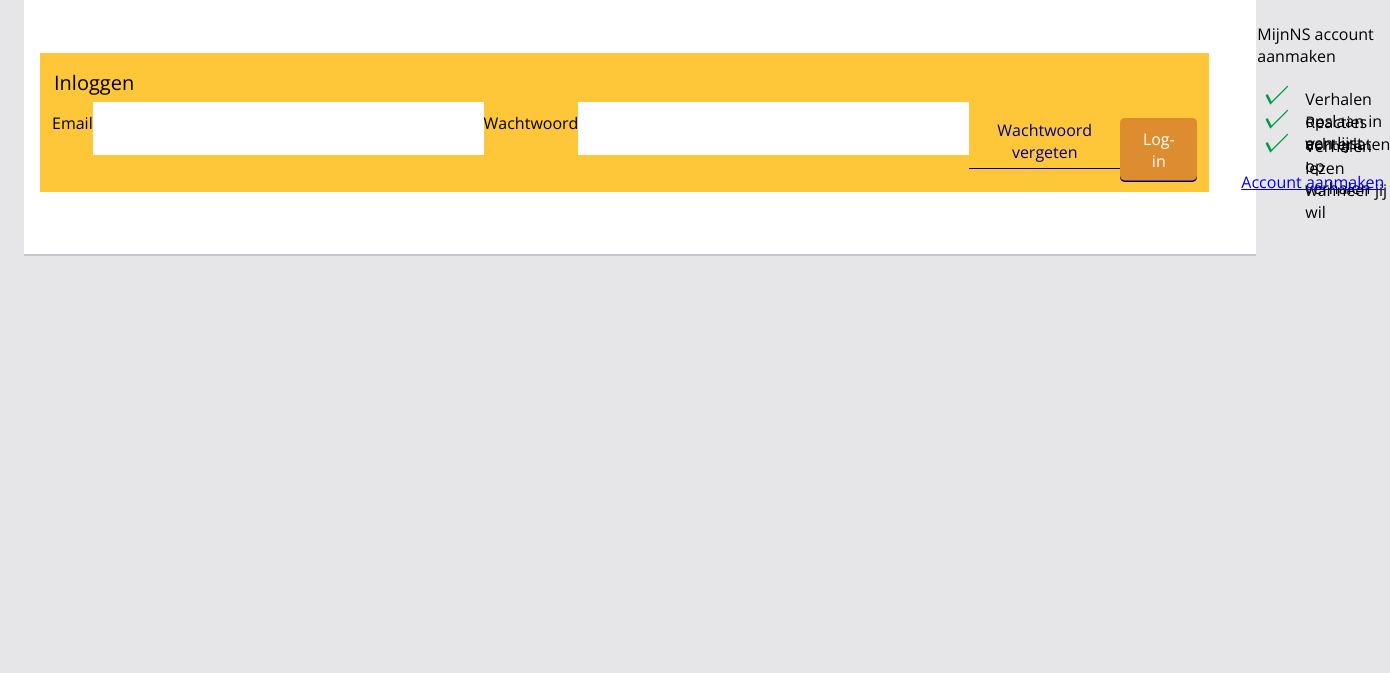
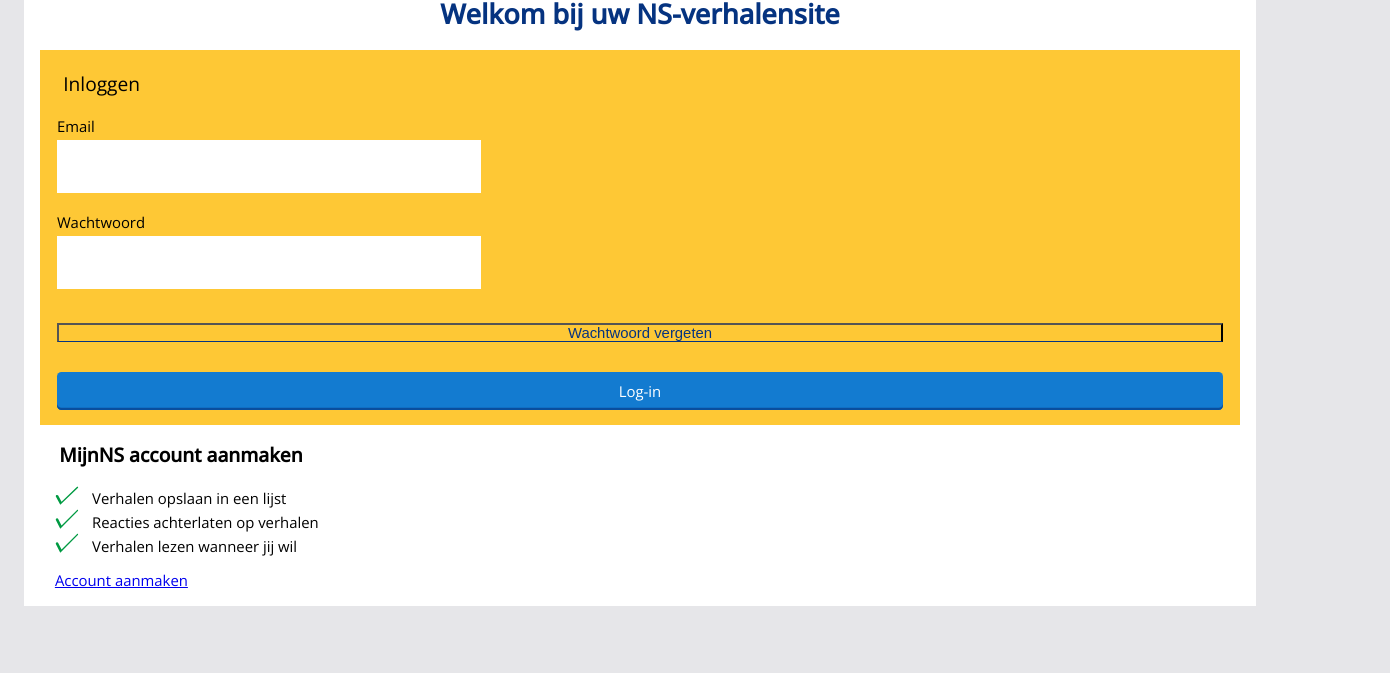
Before and after one commit to saskiarou/ns.projectweb.herkansing, a plain HTML site: page mijnaccount.html in a window 1280 px wide. Shown: the part 127-800 px from the top of the page, 1390 px wide, since content can reach past the window. Drawn offline with nearby package versions, Linux system fonts and the light colour scheme.

Commit message:
mijn account op mobiel af
behalve juiste kleuren

```diff
--- a/mijnaccount.css
+++ b/mijnaccount.css
@@ -13,8 +13,8 @@ Header
 /*header balk*/
 header > nav {
 	background-color: #ffffff;
-	padding-top: 0;
-	margin: 0;
+	/*padding-top: 0;*/
+	/*margin: 0;  */
 	height: 4em;
 	width: 100%;
 	position: fixed;
@@ -70,11 +70,117 @@ header > nav > ul > li > a > div {
 
 /*
 ============================
-account
+INLOGGEN
 ============================
 */
 
-/*gehele form*/
+main {
+	margin: 5.5em 1.5em 1.5em 1.5em; /*wordt om een of andere manier naar boven gedrukt*/
+	background-color: white;
+	padding: 1em;
+}
+
+main > h1 {
+	font-family: 'Open Sans', sans-serif;
+	font-size: 1.7em;
+	color: #053380;
+	text-align: center;
+}
+
+form {
+	background-color: #FEC835;
+}
+
+form > fieldset {
+	border-style: none;
+	padding: 0;
+	display: grid;
+	grid-template-columns: 1fr;
+}
+
+form > fieldset > legend {
+	font-family: 'Open Sans', sans-serif;
+	font-size: 1.2em;
+	margin: 1em;
+	padding-top: 1em;
+}
+
+form > fieldset > label {
+	font-family: 'Open Sans', sans-serif;
+	font-size: 0.93em;
+	padding: 0 1em 1em 1em;
+}
+
+form > fieldset > label > input {
+	display: grid;
+	height: 2.8em;
+	width: 30em;
+	margin: 0.3em 0;
+	padding: 0.6em 0.9em 0.6em 0.9em;
+	border-style: none;
+	line-height: 1.5em;
+}
+
+main > section > form > fieldset > button {
+	background-color: transparent;
+	border-bottom: 0.1em solid #053380;
+	font-size: 0.93em;
+	color: #053380;
+	margin: 1em;
+	padding: 0;
+}
+
+main > section > form > fieldset > button:nth-of-type(2) {
+	margin: 1em;
+	padding: 0.61em 1.1em;
+	border: none;
+	background-color: #137bd0;
+	font-family: 'Open Sans', sans-serif;
+	font-size: 0.93em;
+	color: white;
+	border-radius: 0.3em;
+	box-shadow: inset 0 -0.15em #094e9e;
+}
+
+
+/*
+============================
+ACCOUNT MAKEN
+============================
+*/
+
+h2 {
+	font-family: 'Open Sans', sans-serif;
+	font-size: 1.2em;
+	padding: 0 1em;
+}
+
+section > ul {
+	font-family: 'Open Sans', sans-serif;
+	font-size: 0.93em;
+	list-style-type: none;
+	padding: 0 1em;
+}
+
+section > ul > li {
+	background-image: url(img/vinkje4-01-01.svg); /*https://stackoverflow.com/questions/7775594/css-list-style-image-size ik heb het geprobeerd met list-style-image, maar die werd te klein */
+	background-position: left;
+	background-repeat: no-repeat;
+	height: 1em;
+	padding: 0.3em 0 0.3em 2.5em;
+}
+
+main > section > section > a {
+	font-family: 'Open Sans', sans-serif;
+	font-size: 0.93em;
+	padding: 1em;
+
+
+
+
+
+
+/*
 main {
 	background-color: white;
 	margin: 1.5em;
@@ -82,7 +188,7 @@ main {
 	box-shadow: inset 0 -0.13em #C5C5CB;
 }
 
-/*form kolommen*/
+
 main > section:first-of-type {
 	display: grid;
 	grid-template-columns: 1fr;
@@ -100,7 +206,7 @@ main > section:first-of-type {
 	}
 }
 
-/*form inloggen*/
+
 main > section > form > fieldset {
 	display: flex;
 	background-color: #FDC739;
@@ -114,7 +220,7 @@ main > section > form > fieldset {
 	}
 }
 
-/* text welkom bij verhalensite*/
+
 h1 {
 	font-family: 'Open Sans', sans-serif;
 	color: #053380;
@@ -176,9 +282,9 @@ section > ul > li {
 	font-family: 'Open Sans', sans-serif;
 	font-size: 1em;
 	font-weight: 300;
-	/*list-style-image: url(img/vinkje5-01.svg);*/
+	list-style-image: url(img/vinkje5-01.svg);
 	list-style-type: none;
-	background-image: url(img/vinkje4-01-01.svg); /*https://stackoverflow.com/questions/7775594/css-list-style-image-size ik heb het geprobeerd met list-style-image, maar die werd te klein */
+	background-image: url(img/vinkje4-01-01.svg); https://stackoverflow.com/questions/7775594/css-list-style-image-size ik heb het geprobeerd met list-style-image, maar die werd te klein
 	background-position: left;
 	background-repeat: no-repeat;
 	height: 0.9em;
@@ -191,4 +297,4 @@ main > section > section > a {
 	font-size: 1em;
 	font-weight: 300;
 	margin-left: 1em;
-}
+} */
--- a/mijnaccount.html
+++ b/mijnaccount.html
@@ -27,10 +27,8 @@
 			<form>
 				<fieldset>
 						<legend>Inloggen</legend>
-						<label for="emailadres">Email</label>
-						<input type="email" id="emailadres" name="email">
-						<label for="wachtwoord">Wachtwoord</label>
-						<input type="text" id="wachtwoord" name="wachtwoord">
+							<label>Email<input type="email" id="emailadres" name="email"></label>
+							<label>Wachtwoord<input type="text" id="wachtwoord" name="wachtwoord"></label>
 						<button type="submit">Wachtwoord vergeten</button>
 						<button type="submit">Log-in</button>
 				</fieldset>
```
Lines whose indentation alone changed are shown as unchanged.
